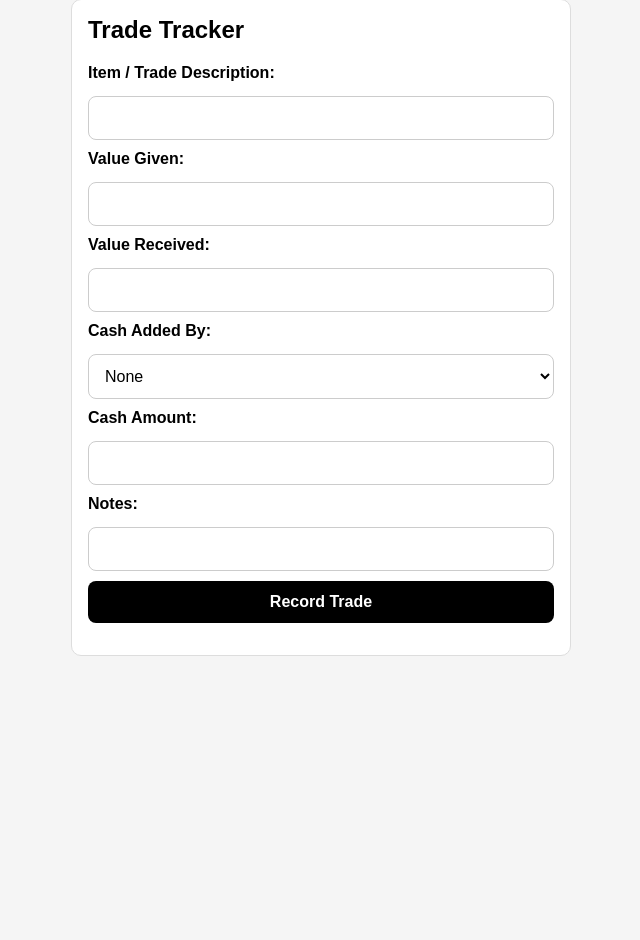
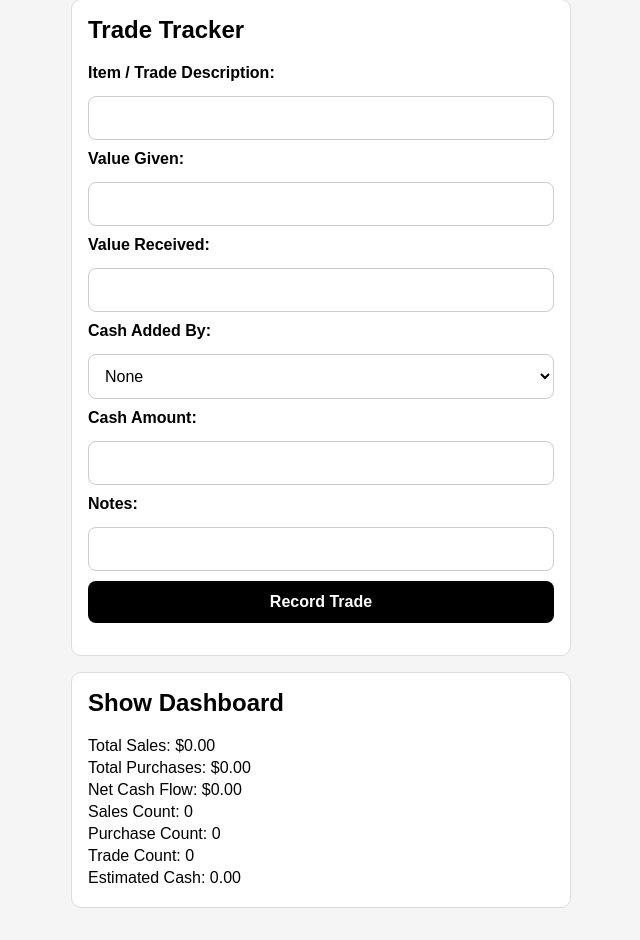
Before and after one commit to Irana1/card-show-dealer-tool, a plain HTML site: page index.html in a window 1280 px wide. Shown: the part 6251-7191 px from the top of the page, without its empty margins (319-959 px from the left). Before the commit the page ends 6939 px from the top, so only its background shows below. Drawn offline with Linux system fonts and the light colour scheme.

Commit message:
Add files via upload

```diff
--- a/index.html
+++ b/index.html
@@ -339,6 +339,16 @@
 
         </section>
     </section>
+    <section class="tool-card">
+        <h2>Show Dashboard</h2>
+        <p>Total Sales: <span id="show-total-sales"></span></p>
+        <p>Total Purchases: <span id="show-total-purchases"></span></p>
+        <p>Net Cash Flow: <span id="show-net-cash-flow"></span></p>
+        <p>Sales Count: <span id="show-sales-count"></span></p>
+        <p>Purchase Count: <span id="show-purchase-count"></span></p>
+        <p>Trade Count: <span id="show-trade-count"></span></p>
+        <p>Estimated Cash: <span id="show-estimated-cash"></span></p>
+    </section>
     <script src="script.js"></script>
 </body>
 </html>
--- a/script.js
+++ b/script.js
@@ -98,6 +98,14 @@ document.addEventListener("DOMContentLoaded", function() {
     const tradeCashAmountInput = document.querySelector("#trade-cash-amount");
     const tradeNotesInput = document.querySelector("#trade-notes");
     const tradesContainer = document.querySelector("#trades-container");
+
+    const showTotalSales = document.querySelector("#show-total-sales");
+    const showTotalPurchases = document.querySelector("#show-total-purchases");
+    const showNetCashFlow = document.querySelector("#show-net-cash-flow");
+    const showSalesCount = document.querySelector("#show-sales-count");
+    const showPurchaseCount = document.querySelector("#show-purchase-count");
+    const showTradeCount = document.querySelector("#show-trade-count");
+    const showEstimatedCash = document.querySelector("#show-estimated-cash");
 
     const settingsForm = document.querySelector("#settings-form");
     const defaultBuyPercentageInput = document.querySelector("#default-buy-pct");
@@ -800,6 +808,55 @@ document.addEventListener("DOMContentLoaded", function() {
         }
     }
 
+    function calculateShowDashboard() {
+        let totalSales = 0;
+        let totalPurchases = 0;
+        let netCashFlow = 0;
+        let salesCount = sales.length;
+        let purchaseCount = purchases.length;
+        let tradeCount = trades.length;
+
+        for (const sale of sales) {
+            totalSales += sale.price;
+            if (sale.paymentType === "cash") {
+                netCashFlow += sale.price;
+            }
+        }
+
+        for (const purchase of purchases) {
+            totalPurchases += purchase.price;
+            if (purchase.type === "cash") {
+                netCashFlow -= purchase.price;
+            }
+        }
+
+        for (const trade of trades) {
+            if (trade.cashAddedBy === "customer") {
+                netCashFlow += trade.cashAmount;
+            }
+
+            if (trade.cashAddedBy === "you") {
+                netCashFlow -= trade.cashAmount;
+            }
+        }
+
+        let startingCash = 0;
+
+        if (activeShow) {
+            startingCash = activeShow.startingCash;
+        }
+
+        let estimatedCash = startingCash + netCashFlow;
+
+        showTotalSales.textContent = `$${totalSales.toFixed(2)}`;
+        showTotalPurchases.textContent = `$${totalPurchases.toFixed(2)}`;
+        showNetCashFlow.textContent = `$${netCashFlow.toFixed(2)}`;
+        showSalesCount.textContent = `${salesCount}`;
+        showPurchaseCount.textContent = `${purchaseCount}`;
+        showTradeCount.textContent = `${tradeCount}`;
+        showEstimatedCash.textContent = `${estimatedCash.toFixed(2)}`;
+    }
+
     // Main
 
     loadSavedSettings();
@@ -826,6 +883,8 @@ document.addEventListener("DOMContentLoaded", function() {
 
     loadSavedTrades();
     renderTrades();
+
+    calculateShowDashboard();
 
     if (selectedCollectionPercentage !== null) {
         calculateCollectionOffer(selectedCollectionPercentage);
@@ -1174,6 +1233,7 @@ document.addEventListener("DOMContentLoaded", function() {
         localStorage.setItem("activeShow", JSON.stringify(activeShow));
 
         renderActiveShow();
+        calculateShowDashboard();
 
         showNameInput.value = "";
         showDateInput.value = "";
@@ -1230,6 +1290,7 @@ document.addEventListener("DOMContentLoaded", function() {
         }
 
         renderSales();
+        calculateShowDashboard();
 
         salesItemNameInput.value = "";
         salesPriceInput.value = "";
@@ -1303,6 +1364,7 @@ document.addEventListener("DOMContentLoaded", function() {
         localStorage.setItem("purchases", JSON.stringify(purchases))
 
         renderPurchases();
+        calculateShowDashboard();
 
         purchaseItemNameInput.value = "";
         purchasePriceInput.value = "";
@@ -1367,6 +1429,7 @@ document.addEventListener("DOMContentLoaded", function() {
         localStorage.setItem("trades", JSON.stringify(trades));
 
         renderTrades();
+        calculateShowDashboard();
 
         tradeDescriptionInput.value = "";
         valueGivenInput.value = "";
```
